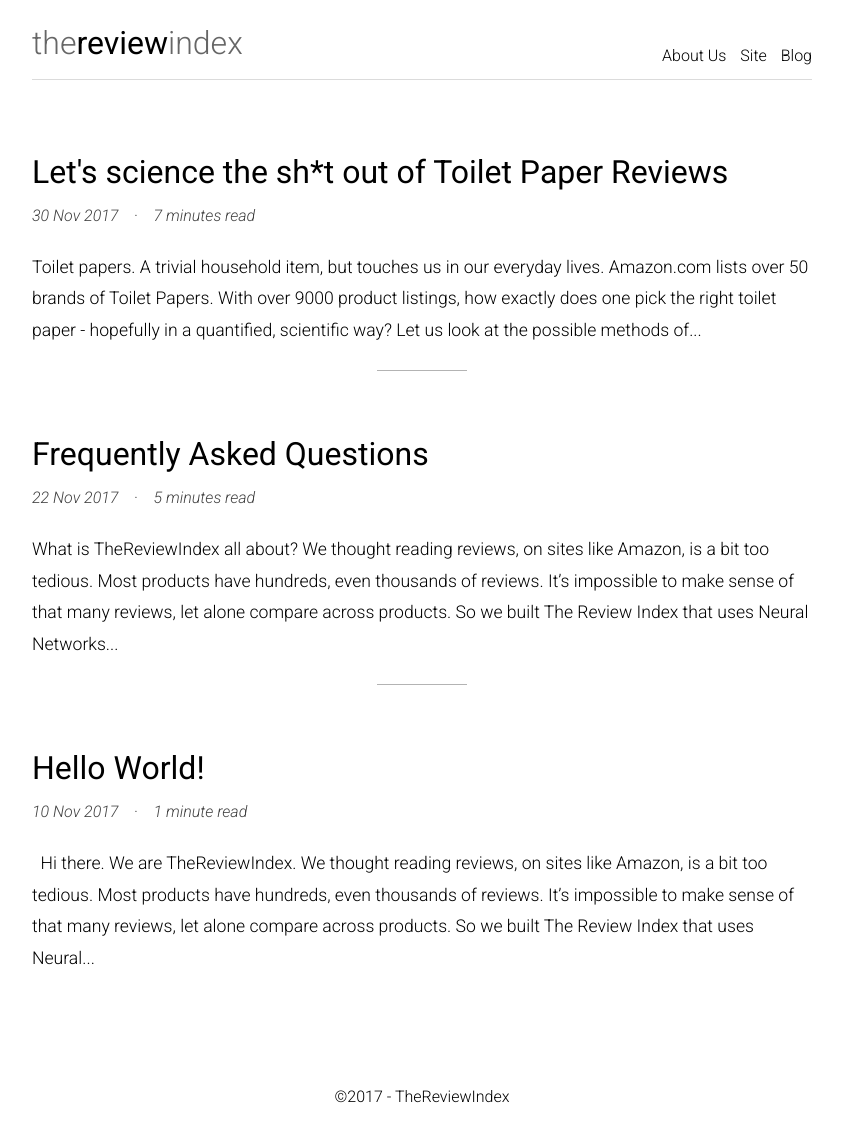
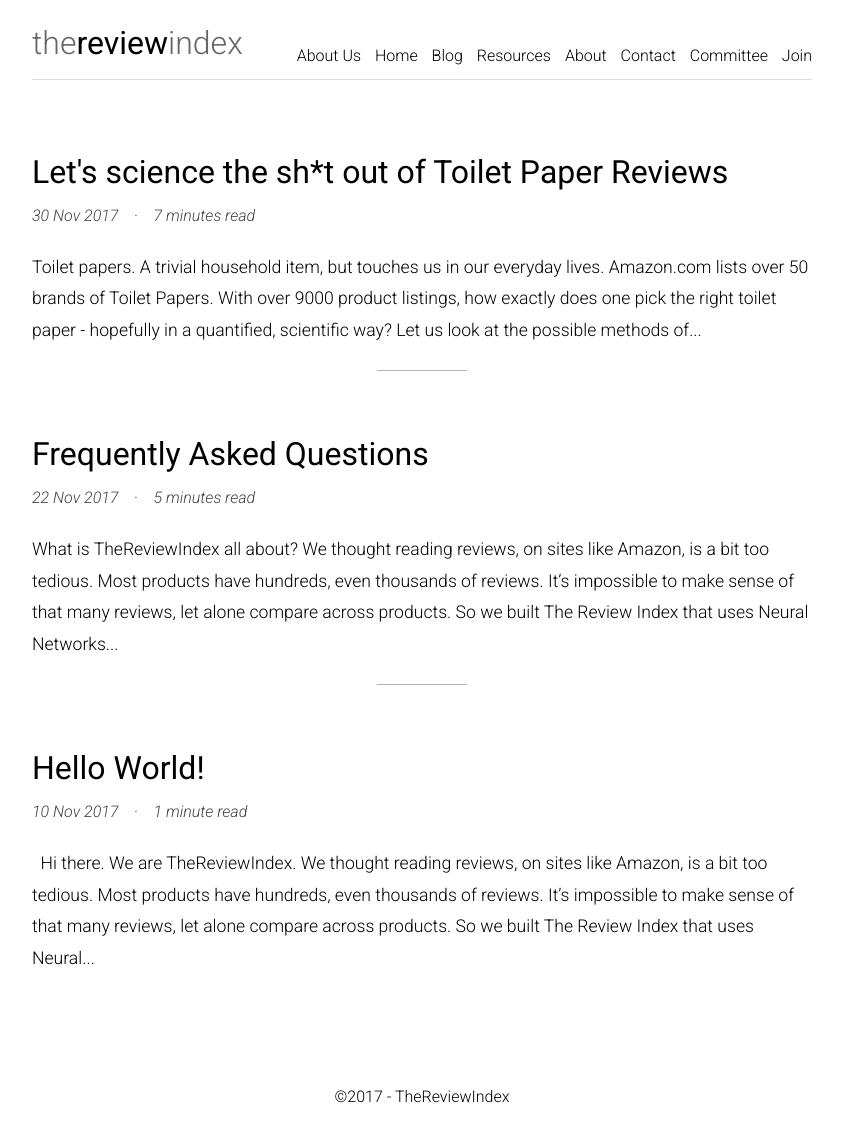
Before and after one commit to olympiaacademia/blog, a Jekyll site: the page built from index.html, in a window 1280 px wide. Shown: the whole page, without its empty margins (218-1060 px from the left). Built offline with Jekyll 4.4.1, drawn with Linux system fonts in a browser that asks for light colours; the list of posts is cut into pages by our own code.

Commit message:
Update link.html

```diff
--- a/_includes/link.html
+++ b/_includes/link.html
@@ -1,2 +1,7 @@
-<a href="https://tereiewindex.com">Site</a>
+<a href="https://olympiaacademia.github.io">Home</a>
 <a href="{{ site.baseurl }}/">Blog</a>
+<a href="https://olympiaacademia.github.io/notes.html">Resources</a>
+<a href="https://olympiaacademia.github.io/about.html">About</a>
+<a href="https://olympiaacademia.github.io/contact.html">Contact</a>
+<a href="https://olympiaacademia.github.io/members.html">Committee</a>
+<a href="https://olympiaacademia.github.io/notice.html">Join</a>
```
